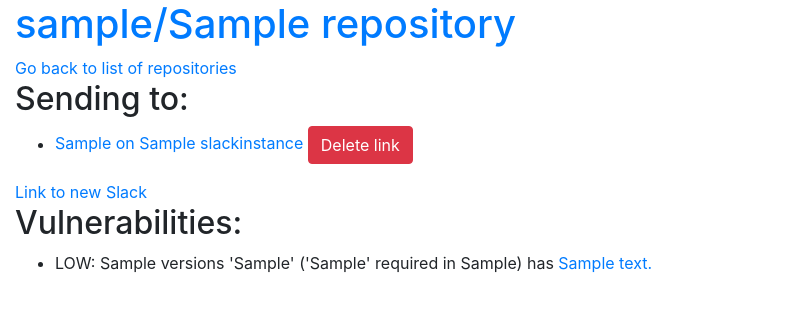
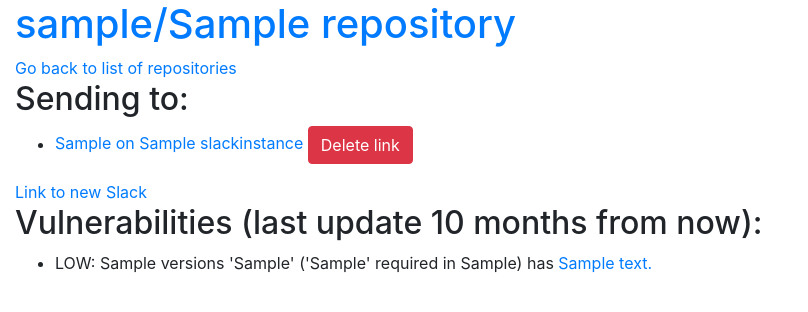
Before and after one commit to palfrey/vellere, a Django app: a page that uses notifier/jinja2/repository.html in a window 1280 px wide. Shown: the part 56-368 px from the top of the page, without its empty margins (0-808 px from the left). Run offline with Django 3.2, Linux system fonts and the light colour scheme; a user stored in the database is signed in; tables that the repository leaves empty hold one stand-in row (values such as "Sample post"); some libraries are stand-ins or nearby versions.

Commit message:
List last update on repo pages

```diff
--- a/notifier/jinja2/repository.html
+++ b/notifier/jinja2/repository.html
@@ -35,7 +35,7 @@
 <a href="{{ url('slack_login', kwargs={'redir': url('repository', kwargs={'org': organisation.login, 'repo': repository.name})}) }}">Link to new Slack</a><br/>
 
 {% if vulns %}
-<h2>Vulnerabilities:</h2>
+<h2>Vulnerabilities (last update {{ repository.last_update()}}):</h2>
 <ul>
 {% for vuln in vulns %}
 <li>{{vuln.severity}}: {{ vuln.package }} versions '{{ vuln.vulnerableVersions }}' ('{{ vuln.requirements }}' required in {{ vuln.manifest_path}}) has <a href="{{ vuln.url }}">{{ vuln.description }}</a>
@@ -43,6 +43,6 @@
 {% endfor %}
 </ul>
 {% else %}
-No vulnerabilities known. They may be disabled for this repo. Please check the <a href="https://github.com/{{ organisation.login }}/{{ repository.name }}/settings">repository settings</a> under "Data services"
+No vulnerabilities known (last update {{ repository.last_update()}}). They may be disabled for this repo. Please check the <a href="https://github.com/{{ organisation.login }}/{{ repository.name }}/settings">repository settings</a> under "Data services"
 {% endif %}
 {% endblock %}
--- a/notifier/models.py
+++ b/notifier/models.py
@@ -78,11 +78,16 @@
         if self.vuln_updated == None:
             return "Never updated"
         vuln_count = self.vulnerability_set.count()
-        update_when = humanize.naturaltime(timezone.now() - self.vuln_updated)
+        update_when = self.last_update()
         if vuln_count == 1:
             return "1 vulnerability - updated %s" % update_when
         else:
             return "%d vulnerabilities - updated %s" % (vuln_count, update_when)
+
+    def last_update(self):
+        if self.vuln_updated == None:
+            return "Never updated"
+        return humanize.naturaltime(timezone.now() - self.vuln_updated)
 
     def web_url(self):
         return f"https://github.com/{self.org.login}/{self.name}"
```
